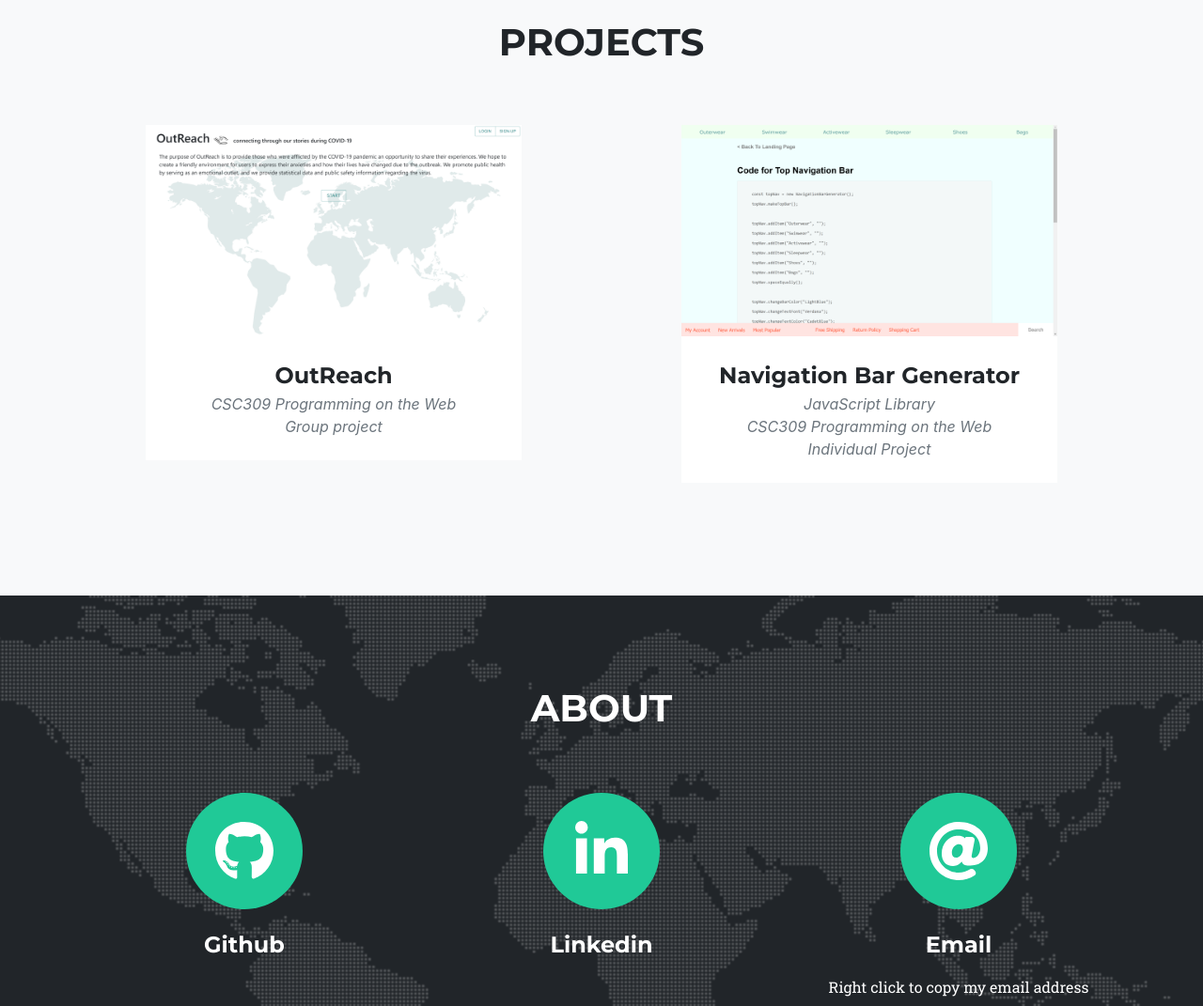
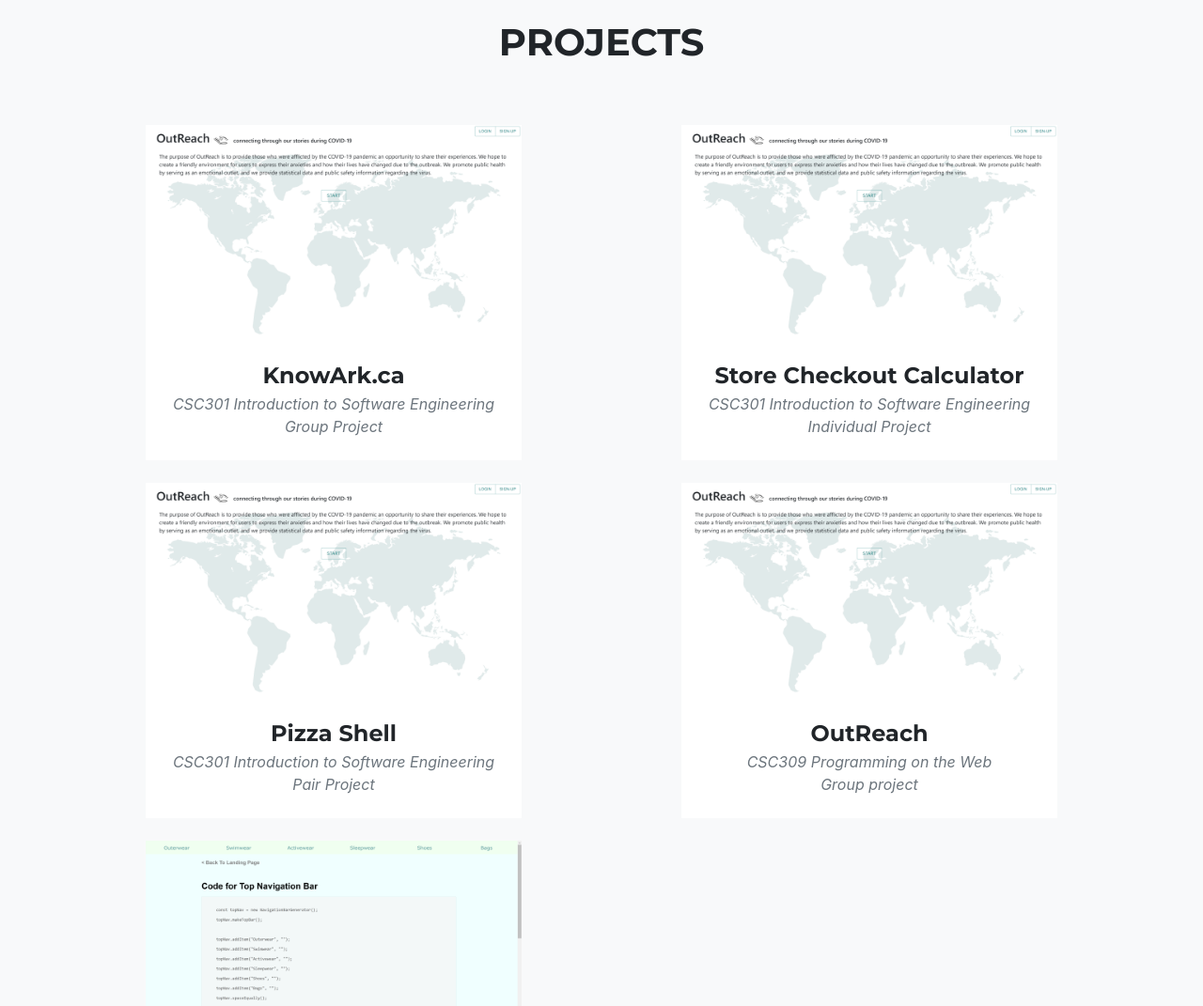
Before and after one commit to ytwwww/ytwwww.github.io, a plain HTML site: page index.html in a window 1280 px wide. Shown: the part 820-1891 px from the top of the page at 94% size. Drawn offline with nearby package versions, Linux system fonts and the light colour scheme; a web font is replaced by a local one.

Commit message:
Update index.html

```diff
--- a/index.html
+++ b/index.html
@@ -5,7 +5,7 @@
         <meta name="viewport" content="width=device-width, initial-scale=1, shrink-to-fit=no" />
         <meta name="description" content="" />
         <meta name="author" content="" />
-        <title>Ya-Tzu</title>
+        <title>Ya-Tzu Wang</title>
         <link rel="icon" type="image/x-icon" href="assets/img/favicon.ico" />
         <!-- Font Awesome icons (free version)-->
         <script src="https://use.fontawesome.com/releases/v5.13.0/js/all.js" crossorigin="anonymous"></script>
@@ -52,6 +52,52 @@
                     <h3 class="section-subheading text-muted"></h3>
                 </div>
                 <div class="row">
+
+                    <div class="col-lg-6 col-sm-6 mb-4">
+                        <div class="portfolio-item">
+                            <a class="portfolio-link" data-toggle="modal" href="#portfolioModal1">
+                                <div class="portfolio-hover">
+                                    <div class="portfolio-hover-content"><i class="fas fa-plus fa-3x"></i></div>
+                                </div>
+                                <img class="img-fluid" src="assets/img/portfolio/OutReach.png" alt="Screenshot" />
+                            </a>
+                            <div class="portfolio-caption">
+                                <div class="portfolio-caption-heading">KnowArk.ca</div>
+                                <div class="portfolio-caption-subheading text-muted">CSC301 Introduction to Software Engineering<br>Group Project</div>
+                            </div>
+                        </div>
+                    </div>
+
+                    <div class="col-lg-6 col-sm-6 mb-4">
+                        <div class="portfolio-item">
+                            <a class="portfolio-link" data-toggle="modal" href="#portfolioModal1">
+                                <div class="portfolio-hover">
+                                    <div class="portfolio-hover-content"><i class="fas fa-plus fa-3x"></i></div>
+                                </div>
+                                <img class="img-fluid" src="assets/img/portfolio/OutReach.png" alt="Screenshot" />
+                            </a>
+                            <div class="portfolio-caption">
+                                <div class="portfolio-caption-heading">Store Checkout Calculator</div>
+                                <div class="portfolio-caption-subheading text-muted">CSC301 Introduction to Software Engineering<br>Individual Project</div>
+                            </div>
+                        </div>
+                    </div>
+
+                    <div class="col-lg-6 col-sm-6 mb-4">
+                        <div class="portfolio-item">
+                            <a class="portfolio-link" data-toggle="modal" href="#portfolioModal1">
+                                <div class="portfolio-hover">
+                                    <div class="portfolio-hover-content"><i class="fas fa-plus fa-3x"></i></div>
+                                </div>
+                                <img class="img-fluid" src="assets/img/portfolio/OutReach.png" alt="Screenshot" />
+                            </a>
+                            <div class="portfolio-caption">
+                                <div class="portfolio-caption-heading">Pizza Shell</div>
+                                <div class="portfolio-caption-subheading text-muted">CSC301 Introduction to Software Engineering<br>Pair Project</div>
+                            </div>
+                        </div>
+                    </div>
+
                     <div class="col-lg-6 col-sm-6 mb-4">
                         <div class="portfolio-item">
                             <a class="portfolio-link" data-toggle="modal" href="#portfolioModal1">
@@ -66,6 +112,7 @@
                             </div>
                         </div>
                     </div>
+
                     <div class="col-lg-6 col-sm-6 mb-4">
                         <div class="portfolio-item">
                             <a class="portfolio-link" data-toggle="modal" href="#portfolioModal2">
@@ -80,6 +127,7 @@
                             </div>
                         </div>
                     </div>
+
                 </div>
             </div>
         </section>
```
